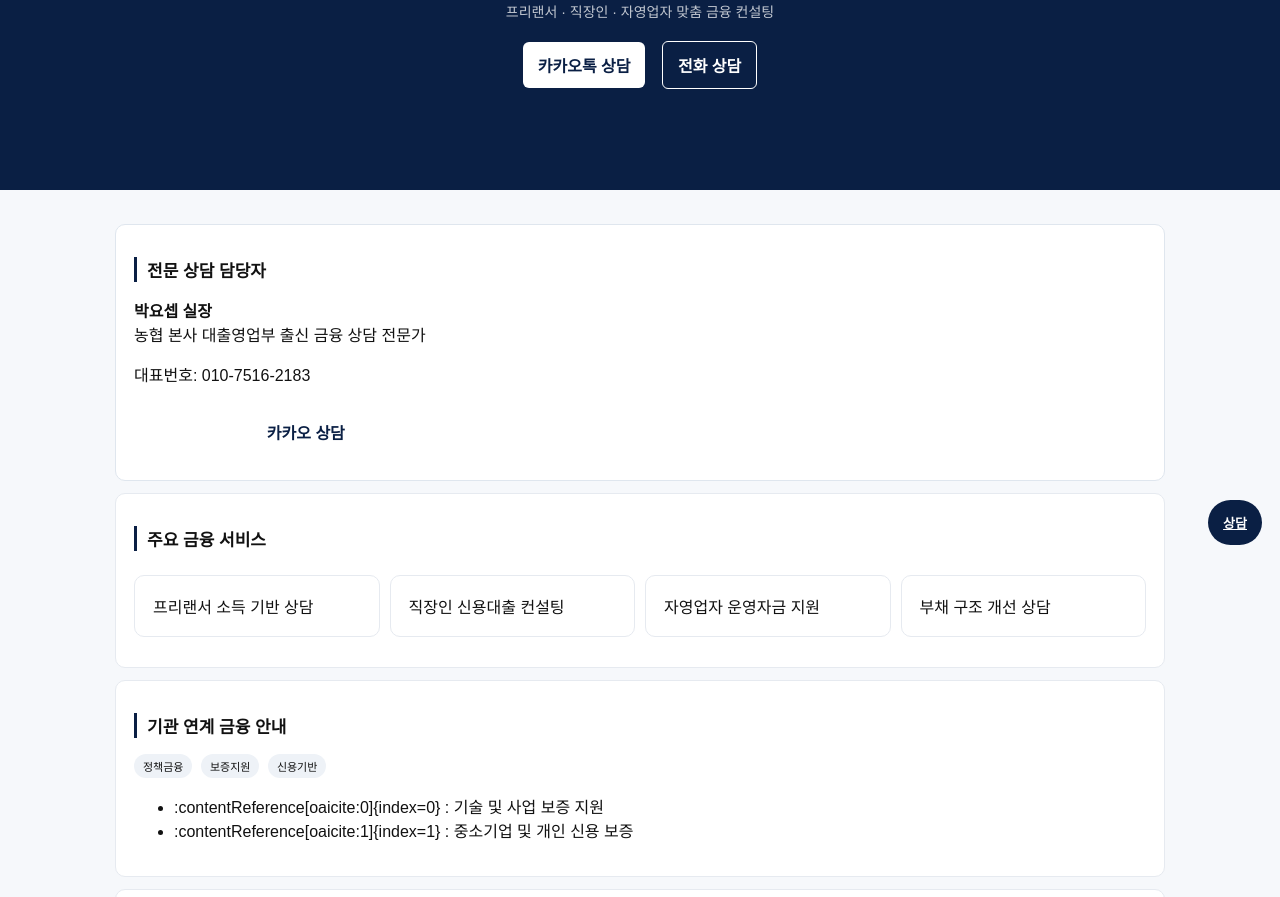
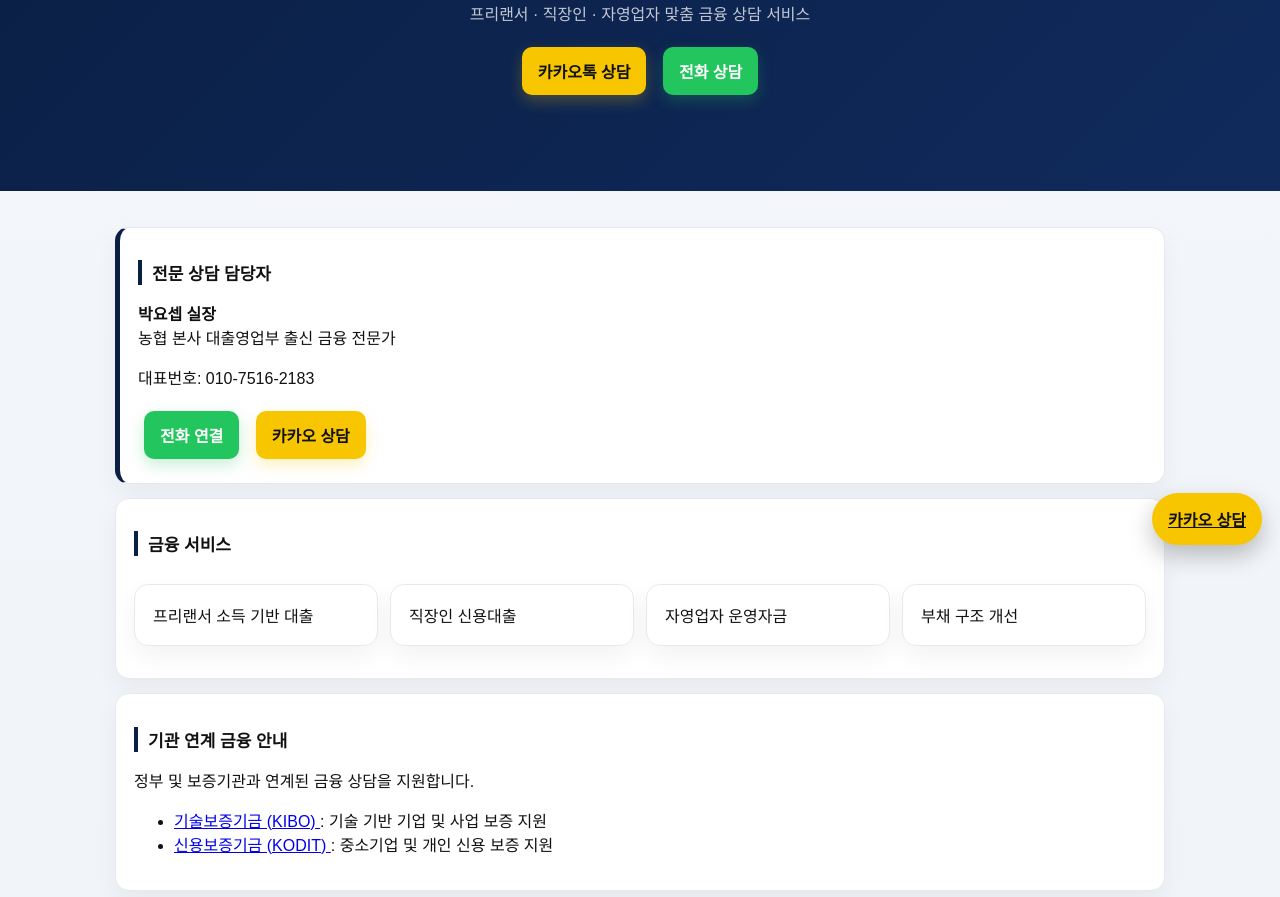
Before and after one commit to koreafinance/koreafinance, a plain HTML site: page index.html in a window 1280 px wide. Shown: the part 237-1134 px from the top of the page. Drawn offline with Linux system fonts and the light colour scheme.

Commit message:
Update index.html

```diff
--- a/index.html
+++ b/index.html
@@ -5,17 +5,16 @@
 <meta charset="UTF-8">
 <meta name="viewport" content="width=device-width, initial-scale=1.0">
 
-<title>대한재무대부중개 | 금융 상담 서비스</title>
+<title>대한재무대부중개 | 금융 상담 전문</title>
 
 <meta name="description" content="프리랜서, 직장인, 자영업자를 위한 맞춤 금융 상담 및 대출 중개 서비스">
-<meta name="keywords" content="대출, 신용대출, 프리랜서, 직장인, 자영업자, 금융상담">
 
 <style>
 
 body{
 margin:0;
-font-family: "Noto Sans KR", sans-serif;
-background:#f6f8fb;
+font-family:"Noto Sans KR", sans-serif;
+background:linear-gradient(180deg,#f5f7fb,#eef2f7);
 color:#111;
 }
 
@@ -32,61 +31,54 @@ top:0;
 z-index:999;
 }
 
-.logo{
-font-weight:800;
-letter-spacing:-0.5px;
-font-size:17px;
-}
+.logo{font-weight:800;}
 
 nav a{
 color:white;
-margin-left:16px;
+margin-left:14px;
 font-size:13px;
 opacity:0.85;
 text-decoration:none;
 }
 
-nav a:hover{
-opacity:1;
-}
-
 /* HERO */
 .hero{
-background:#0a1f44;
+background:linear-gradient(135deg,#0a1f44,#102a5c);
 color:white;
 text-align:center;
-padding:95px 20px;
+padding:90px 20px;
 }
 
 .hero h1{
-font-size:34px;
-font-weight:800;
+font-size:36px;
 margin-bottom:10px;
 }
 
-.hero p{
-opacity:0.75;
-font-size:14px;
+.hero p{opacity:0.75;}
+
+/* CTA BUTTONS */
+.btn{
+display:inline-block;
+padding:12px 16px;
+border-radius:10px;
+font-weight:700;
+text-decoration:none;
+margin:6px;
+transition:0.2s;
 }
 
-/* BUTTONS */
-.btn{
-display:inline-block;
-padding:11px 15px;
-border-radius:6px;
-font-weight:600;
-text-decoration:none;
-margin:6px;
+.btn:hover{transform:translateY(-2px);}
+
+.kakao{
+background:#f7c600;
+color:#111;
+box-shadow:0 6px 15px rgba(247,198,0,0.25);
 }
 
-.btn-primary{
-background:white;
-color:#0a1f44;
-}
-
-.btn-outline{
-border:1px solid white;
+.call{
+background:#22c55e;
 color:white;
+box-shadow:0 6px 15px rgba(34,197,94,0.25);
 }
 
 /* CONTAINER */
@@ -100,25 +92,24 @@ padding:22px;
 .card{
 background:white;
 border:1px solid #e6eaf0;
-border-radius:10px;
+border-radius:14px;
 padding:18px;
-margin:12px 0;
-box-shadow:none;
+margin:14px 0;
+box-shadow:0 10px 25px rgba(0,0,0,0.05);
 }
 
 /* TITLE */
 h2{
+border-left:4px solid #0a1f44;
+padding-left:10px;
 font-size:17px;
-border-left:3px solid #0a1f44;
-padding-left:10px;
-margin-bottom:12px;
 }
 
 /* GRID */
 .grid{
 display:grid;
-grid-template-columns:repeat(auto-fit,minmax(220px,1fr));
-gap:10px;
+grid-template-columns:repeat(auto-fit,minmax(230px,1fr));
+gap:12px;
 }
 
 /* BADGE */
@@ -128,27 +119,25 @@ background:#eef2f7;
 padding:4px 9px;
 border-radius:999px;
 font-size:11px;
-margin-right:4px;
+margin-right:5px;
 }
 
-/* PROFILE BOX */
+/* PROFILE */
 .profile{
-border:1px solid #dfe6ee;
-padding:18px;
-border-radius:10px;
+border-left:5px solid #0a1f44;
 }
 
-/* FIXED BUTTON */
+/* FLOAT */
 .fixed{
 position:fixed;
 bottom:18px;
 right:18px;
-background:#0a1f44;
-color:white;
-padding:13px 15px;
+background:#f7c600;
+color:#111;
+padding:14px 16px;
 border-radius:50px;
-font-size:13px;
-font-weight:600;
+font-weight:800;
+box-shadow:0 10px 25px rgba(0,0,0,0.25);
 }
 
 /* FOOTER */
@@ -156,7 +145,7 @@ footer{
 background:#0a1f44;
 color:#b9c2d0;
 text-align:center;
-padding:28px;
+padding:30px;
 font-size:12px;
 margin-top:30px;
 }
@@ -172,7 +161,6 @@ color:#9bb3d1;
 
 <body>
 
-<!-- HEADER -->
 <header>
 <div class="logo">대한재무대부중개</div>
 <nav>
@@ -183,13 +171,12 @@ color:#9bb3d1;
 </nav>
 </header>
 
-<!-- HERO -->
 <div class="hero">
-<h1>신뢰 기반 금융 상담 서비스</h1>
-<p>프리랜서 · 직장인 · 자영업자 맞춤 금융 컨설팅</p>
+<h1>신뢰 기반 금융 컨설팅</h1>
+<p>프리랜서 · 직장인 · 자영업자 맞춤 금융 상담 서비스</p>
 
-<a class="btn btn-primary" href="https://open.kakao.com/o/slZX8lqi">카카오톡 상담</a>
-<a class="btn btn-outline" href="tel:01075162183">전화 상담</a>
+<a class="btn kakao" href="https://open.kakao.com/o/slZX8lqi">카카오톡 상담</a>
+<a class="btn call" href="tel:01075162183">전화 상담</a>
 </div>
 
 <div class="container">
@@ -200,26 +187,24 @@ color:#9bb3d1;
 
 <p>
 <b>박요셉 실장</b><br>
-농협 본사 대출영업부 출신 금융 상담 전문가
+농협 본사 대출영업부 출신 금융 전문가
 </p>
 
-<p>
-대표번호: 010-7516-2183
-</p>
+<p>대표번호: 010-7516-2183</p>
 
-<a class="btn btn-outline" href="tel:01075162183">전화 연결</a>
-<a class="btn btn-primary" href="https://open.kakao.com/o/slZX8lqi">카카오 상담</a>
+<a class="btn call" href="tel:01075162183">전화 연결</a>
+<a class="btn kakao" href="https://open.kakao.com/o/slZX8lqi">카카오 상담</a>
 </div>
 
 <!-- SERVICE -->
 <div class="card" id="service">
-<h2>주요 금융 서비스</h2>
+<h2>금융 서비스</h2>
 
 <div class="grid">
-<div class="card">프리랜서 소득 기반 상담</div>
-<div class="card">직장인 신용대출 컨설팅</div>
-<div class="card">자영업자 운영자금 지원</div>
-<div class="card">부채 구조 개선 상담</div>
+<div class="card">프리랜서 소득 기반 대출</div>
+<div class="card">직장인 신용대출</div>
+<div class="card">자영업자 운영자금</div>
+<div class="card">부채 구조 개선</div>
 </div>
 
 </div>
@@ -229,14 +214,21 @@ color:#9bb3d1;
 <h2>기관 연계 금융 안내</h2>
 
 <p>
-<span class="badge">정책금융</span>
-<span class="badge">보증지원</span>
-<span class="badge">신용기반</span>
+정부 및 보증기관과 연계된 금융 상담을 지원합니다.
 </p>
 
 <ul>
-<li>:contentReference[oaicite:0]{index=0} : 기술 및 사업 보증 지원</li>
-<li>:contentReference[oaicite:1]{index=1} : 중소기업 및 개인 신용 보증</li>
+<li>
+<a href="https://www.kibo.or.kr" target="_blank">
+기술보증기금 (KIBO)
+</a> : 기술 기반 기업 및 사업 보증 지원
+</li>
+
+<li>
+<a href="https://www.kodit.co.kr" target="_blank">
+신용보증기금 (KODIT)
+</a> : 중소기업 및 개인 신용 보증 지원
+</li>
 </ul>
 
 </div>
@@ -246,18 +238,16 @@ color:#9bb3d1;
 <h2>상담 진행 사례</h2>
 
 <div class="card">
-프리랜서 고객은 초기 소득 증빙이 부족하여 일반 금융권에서 거절된 상태였으나,
-소득 흐름 분석 및 보증 연계 구조 설계를 통해 2,000만원 한도 승인 완료.
+프리랜서 고객은 소득 증빙 부족으로 일반 금융권에서 거절되었으나,
+소득 흐름 분석 및 보증 연계를 통해 2,000만원 승인 완료.
 </div>
 
 <div class="card">
-직장인 고객은 기존 고금리 대출로 인해 월 부담이 높은 상태였으며,
-채무 구조 재설계를 통해 금리 절감 및 월 상환액 감소 진행.
+직장인 고객은 고금리 대출 구조를 개선하여 월 상환액을 40% 이상 절감.
 </div>
 
 <div class="card">
-자영업 고객은 매출 변동으로 운영자금이 부족한 상황이었으나,
-정책자금 및 보증상품 연계를 통해 긴급 운영자금 확보 성공.
+자영업 고객은 정책자금 연계를 통해 긴급 운영자금 확보 성공.
 </div>
 
 </div>
@@ -266,31 +256,20 @@ color:#9bb3d1;
 <div class="card" id="contact">
 <h2>상담 안내</h2>
 
-<p>
-상담은 카카오톡 또는 전화로 진행됩니다.<br>
-신용 상태 및 조건에 따라 결과는 달라질 수 있습니다.
-</p>
+<p>카카오톡 또는 전화로 즉시 상담 가능합니다.</p>
 
-<a class="btn btn-primary" href="https://open.kakao.com/o/slZX8lqi">카카오 상담</a>
-<a class="btn btn-outline" href="tel:01075162183">전화 상담</a>
+<a class="btn kakao" href="https://open.kakao.com/o/slZX8lqi">카카오 상담</a>
+<a class="btn call" href="tel:01075162183">전화 상담</a>
 
 </div>
 
 </div>
 
-<!-- FLOAT -->
-<a class="fixed" href="https://open.kakao.com/o/slZX8lqi">상담</a>
+<a class="fixed" href="https://open.kakao.com/o/slZX8lqi">카카오 상담</a>
 
-<!-- FOOTER -->
 <footer>
-
-<p>사업자번호: 157-18-01940</p>
-<p>대한재무대부중개 | 금융상품은 개인 조건에 따라 결과가 달라질 수 있습니다</p>
-
-<small onclick="alert('대부업 관련 법령에 따라 계약 전 조건을 반드시 확인하세요.')">
-대부금융법 안내
-</small>
-
+사업자번호: 157-18-01940<br>
+대한재무대부중개 | 금융 결과는 개인 조건에 따라 달라질 수 있습니다
 </footer>
 
 </body>
```
